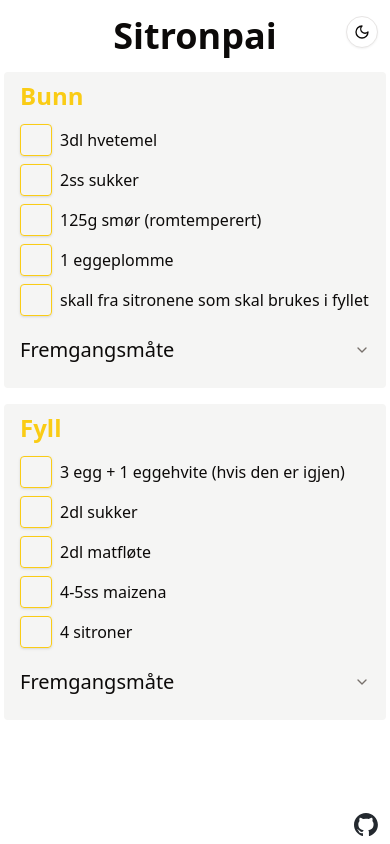
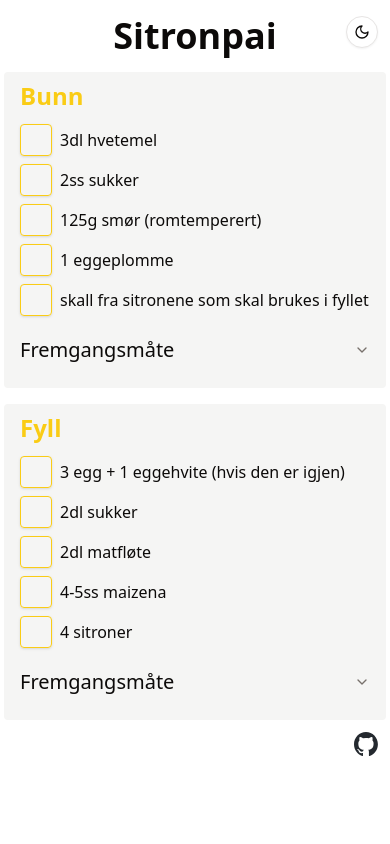
Before and after one commit to JonRennan/oppskriftsbok, a Next.js app: page / in a window 390 px wide. Built offline with nearby package versions, Linux system fonts and the light colour scheme.

Commit message:
fix github logo falling below screen on mobile devices

```diff
--- a/src/app/layout.tsx
+++ b/src/app/layout.tsx
@@ -31,7 +31,7 @@ export default function RootLayout({
   return (
     <html lang="nb-NO" suppressHydrationWarning>
       <body
-        className={cn(`${roboto_mono.variable}`, "flex min-h-screen flex-col")}
+        className={cn(`${roboto_mono.variable}`, "flex min-h-full flex-col")}
       >
         <ThemeProvider>
           <Header />
```
